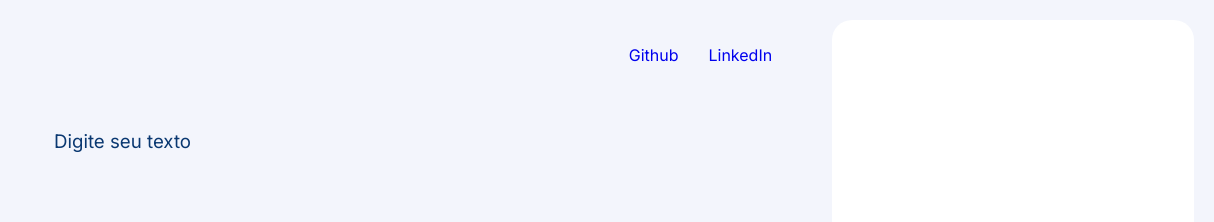
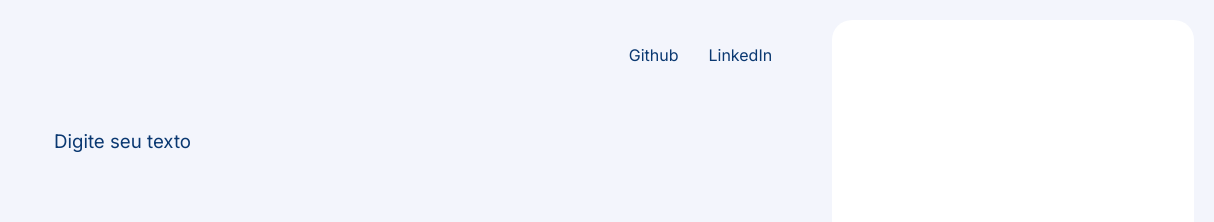
Before and after one commit to JonathasSC/decodificador, a plain HTML site: page index.html in a window 1280 px wide. Shown: the top 222 px of the page, 66-1280 px from the left. Drawn offline with Linux system fonts and the light colour scheme.

Commit message:
colorindo texto padrão de links

```diff
--- a/styles/index.css
+++ b/styles/index.css
@@ -34,6 +34,7 @@ body {
 
 .header__link {
   padding: 1rem;
+  color: var(--color-blue-100);
   border-radius: 1rem;
   text-decoration: none;
   font-size: 12pt;
```
